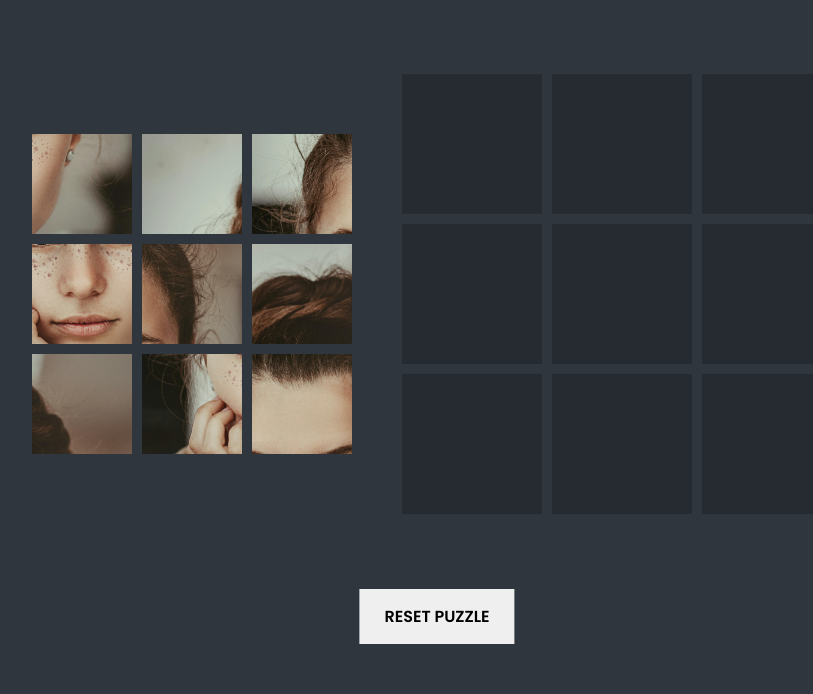
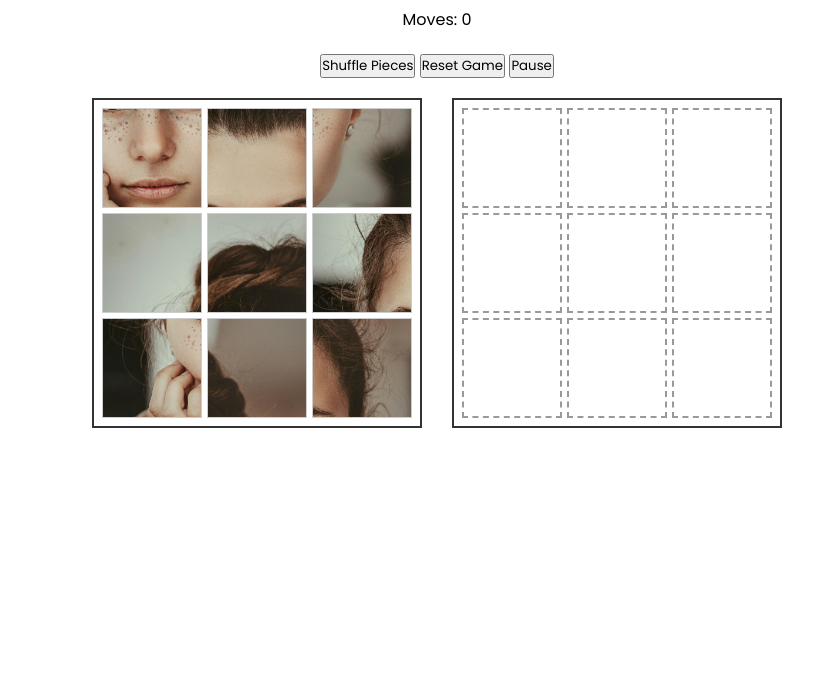
Before and after one commit to BuhleMtshali/image-puzzle-game, a plain HTML site: page index.html in a window 1280 px wide. Shown: the part 106-800 px from the top of the page, without its empty margins (203-1016 px from the left). Drawn offline with Linux system fonts and the light colour scheme; a web font is replaced by a local one.

Commit message:
updated the files

```diff
--- a/app.css
+++ b/app.css
@@ -8,64 +8,44 @@
     font-family: 'Poppins', sans-serif;
 }
 
-body{
+body {
+    font-family: Arial, sans-serif;
+    text-align: center;
+    margin: 20px;
+}
+.container {
     display: flex;
     justify-content: center;
-    align-items: center;
-    min-height: 100vh;
-    background-color: #2f363e;
-    gap: 50px;
+    gap: 30px;
+    margin-top: 20px;
+}
+.drag-area, .board {
+    display: grid;
+    grid-template-columns: repeat(3, 100px);
+    gap: 5px;
+    padding: 8px;
+    border: 2px solid #333;
+}
+.piece {
+    width: 100px;
+    height: 100px;
+    background-color: #f0f0f0;
+    border: 1px solid #ccc;
+    cursor: grab;
+}
+.dropBox {
+    width: 100px;
+    height: 100px;
+    border: 2px dashed #999;
+}
+.controls {
+    margin-top: 20px;
+}
+.info {
+    margin: 10px 0;
 }
 
-.drag{
-    position: relative;
-    display: flex;
-    justify-content: center;
-    align-items: center;
-    flex-wrap: wrap;
-    width: 320px;
-    gap: 10px;
-    cursor: grab;
+.piece{
+    background-size: cover;
+    background-repeat: no-repeat;
 }
-
-.drag .dragbox{
-    position: relative;
-    width: 100px;
-    height: 100px;
-    background: #0003;
-}
-
-.images{
-    position: relative;
-    width: 100%;
-    height: 100%;
-    background: var(--img);
-    background-size: cover;
-}
-
-.reset{
-    position: absolute;
-    bottom: 50px;
-    left: 50%;
-    transform: translateX(-50%);
-    padding: 15px 25px;
-    border: none;
-    font-size: 1em;
-    font-weight: 600;
-    text-transform: uppercase;
-    cursor: pointer;
-}
-
-.board{
-    position: relative;
-    display: grid;
-    grid-template-columns: repeat(3, 1fr);
-    gap: 10px;
-}
-
-.dropBox{
-    position: relative;
-    width: 140px;
-    height: 140px;
-    background: #0003;
-}
--- a/app.js
+++ b/app.js
@@ -1,26 +1,144 @@
-//drag function
-function drag(event){
+// //drag function
+// function drag(event){
+//     event.dataTransfer.setData('text', event.target.id);
+// }
+
+// function allowDrop(event){
+//     event.preventDefault();
+// }
+
+// function drop(event){
+//     // event.preventDefault();
+//     // let data = event.dataTransfer.getData('text');
+//     // event.target.appendChild(document.getElementById(data))
+//     event.preventDefault();
+//     let data = event.dataTransfer.getData('text');
+//     let target = event.target;
+
+//     // Check if dropBox already contains an image
+//     if (!target.hasChildNodes()) {
+//         target.appendChild(document.getElementById(data));
+//     }
+// }
+
+// //onload function
+// function shufflePieces() {
+
+//    let parentElement = document.getElementById('drag');
+//     let fragment = document.createDocumentFragment();
+//     while(parentElement.children.length){
+//         fragment.appendChild(parentElement.children[Math.floor(Math.random() * parentElement.children.length)])
+//     }
+
+//     parentElement.appendChild(fragment)
+// }
+
+// function checkWin() {
+//     const boxes = document.querySelectorAll('.dropBox');
+//     let correct = 0;
+
+//     boxes.forEach((box, index) => {
+//         if (box.firstChild && box.firstChild.id === `block${index + 1}`) {
+//             correct++;
+//         }
+//     });
+
+//     if (correct === 9) {
+//         alert('Congratulations! You solved the puzzle!');
+//     }
+// }
+
+// Updated sliding puzzle game with timer, move counter, and win condition
+
+let timer;
+let seconds = 0;
+let moves = 0;
+let isPaused = false;
+
+function startTimer() {
+    clearInterval(timer);
+    timer = setInterval(() => {
+        if (!isPaused) {
+            seconds++;
+            document.getElementById('timer').innerText = `Time: ${seconds}s`;
+        }
+    }, 1000);
+}
+
+function toggleTimer() {
+    isPaused = !isPaused;
+    document.getElementById('pauseBtn').innerText = isPaused ? 'Continue' : 'Pause';
+}
+
+function shufflePieces() {
+    let parentElement = document.getElementById('drag');
+    let fragment = document.createDocumentFragment();
+    let pieces = Array.from(parentElement.children);
+
+    while (pieces.length) {
+        let randomIndex = Math.floor(Math.random() * pieces.length);
+        fragment.appendChild(pieces.splice(randomIndex, 1)[0]);
+    }
+    parentElement.appendChild(fragment);
+
+    resetGame(true);
+}
+
+function resetGame(keepShuffle = false) {
+    let parentElement = document.getElementById('drag');
+    let pieces = Array.from(parentElement.children);
+    if (!keepShuffle) {
+        pieces.sort((a, b) => a.id.localeCompare(b.id));
+        pieces.forEach(piece => parentElement.appendChild(piece));
+    }
+
+    document.querySelectorAll('.dropBox').forEach(box => box.innerHTML = '');
+    seconds = 0;
+    moves = 0;
+    isPaused = false;
+    clearInterval(timer);
+    document.getElementById('timer').innerText = 'Time: 0s';
+    document.getElementById('moves').innerText = 'Moves: 0';
+    document.getElementById('pauseBtn').innerText = 'Pause';
+    startTimer();
+}
+
+function allowDrop(event) {
+    event.preventDefault();
+}
+
+function drag(event) {
     event.dataTransfer.setData('text', event.target.id);
 }
 
-function allowDrop(event){
+function drop(event) {
     event.preventDefault();
+    let data = event.dataTransfer.getData('text');
+    let target = event.target;
+
+    if (!target.hasChildNodes()) {
+        target.appendChild(document.getElementById(data));
+        moves++;
+        document.getElementById('moves').innerText = `Moves: ${moves}`;
+        checkWin();
+    }
 }
 
-function drop(event){
-    event.preventDefault();
-    let data = event.dataTransfer.getData('text');
-    event.target.appendChild(document.getElementById(data))
+function checkWin() {
+    const boxes = document.querySelectorAll('.dropBox');
+    let correct = 0;
+    boxes.forEach((box, index) => {
+        if (box.firstChild && box.firstChild.id === `block${index + 1}`) {
+            correct++;
+        }
+    });
+
+    if (correct === 9) {
+        clearInterval(timer);
+        setTimeout(() => alert(`Congratulations! You solved the puzzle in ${moves} moves and ${seconds} seconds!`), 100);
+    }
 }
 
-//onload function
 window.onload = () => {
-
-   let parentElement = document.getElementById('drag');
-    let fragment = document.createDocumentFragment();
-    while(parentElement.children.length){
-        fragment.appendChild(parentElement.children[Math.floor(Math.random() * parentElement.children.length)])
-    }
-
-    parentElement.appendChild(fragment)
-}
+    shufflePieces();
+};
--- a/index.html
+++ b/index.html
@@ -7,69 +7,42 @@
 <link rel="stylesheet" href="app.css">
 <title>Sliding Image Puzzle</title>
 </head>
-<body>
-   <div class="drag" id="drag">
-    <div class="dragbox">
-    <div class="images" draggable="true" id="block1" style="--img:url(assets/p1.jpg)" ondragstart="drag(event)"></div>
-    </div>
-    <!-- end of images div 1-->
+    <body>
+        <h1>Sliding Puzzle Game</h1>
+        <div class="info" id="timer">Time: 0s</div>
+        <div class="info" id="moves">Moves: 0</div>
 
-    <div class="dragbox">
-    <div class="images" draggable="true" id="block2" style="--img:url(assets/p2.jpg)" ondragstart="drag(event)"></div>
-    </div>
-    <!-- end of images div 2-->
+        <div class="controls">
+            <button onclick="shufflePieces()">Shuffle Pieces</button>
+            <button onclick="resetGame()">Reset Game</button>
+            <button id="pauseBtn" onclick="toggleTimer()">Pause</button>
+        </div>
 
-    <div class="dragbox">
-    <div class="images" draggable="true" id="block3" style="--img:url(assets/p3.jpg)" ondragstart="drag(event)"></div>
-    </div>
-    <!-- end of images div 3-->
+        <div class="container">
+            <div id="drag" class="drag-area">
+                <div id="block1" class="piece" draggable="true" ondragstart="drag(event)" style="background-image: url('assets/p1.jpg');"></div>
+                <div id="block2" class="piece" draggable="true" ondragstart="drag(event)" style="background-image: url('assets/p2.jpg');"></div>
+                <div id="block3" class="piece" draggable="true" ondragstart="drag(event)" style="background-image: url('assets/p3.jpg');"></div>
+                <div id="block4" class="piece" draggable="true" ondragstart="drag(event)" style="background-image: url('assets/p4.jpg');"></div>
+                <div id="block5" class="piece" draggable="true" ondragstart="drag(event)" style="background-image: url('assets/p5.jpg');"></div>
+                <div id="block6" class="piece" draggable="true" ondragstart="drag(event)" style="background-image: url('assets/p6.jpg');"></div>
+                <div id="block7" class="piece" draggable="true" ondragstart="drag(event)" style="background-image: url('assets/p7.jpg');"></div>
+                <div id="block8" class="piece" draggable="true" ondragstart="drag(event)" style="background-image: url('assets/p8.jpg');"></div>
+                <div id="block9" class="piece" draggable="true" ondragstart="drag(event)" style="background-image: url('assets/p9.jpg');"></div>
+            </div>
 
-    <div class="dragbox">
-    <div class="images" draggable="true" id="block4" style="--img:url(assets/p4.jpg)" ondragstart="drag(event)"></div>
-    </div>
-    <!-- end of images div 4-->
-
-    <div class="dragbox">
-    <div class="images" draggable="true" id="block5" style="--img:url(assets/p5.jpg)" ondragstart="drag(event)"></div>
-    </div>
-    <!-- end of images div 5-->
-
-    <div class="dragbox">
-    <div class="images" draggable="true" id="block6" style="--img:url(assets/p6.jpg)" ondragstart="drag(event)"></div>
-    </div>
-    <!-- end of images div 6-->
-
-    <div class="dragbox">
-    <div class="images" draggable="true" id="block7" style="--img:url(assets/p7.jpg)" ondragstart="drag(event)"></div>
-    </div>
-    <!-- end of images div 7-->
-
-    <div class="dragbox">
-    <div class="images" draggable="true" id="block8" style="--img:url(assets/p8.jpg)" ondragstart="drag(event)"></div>
-    </div>
-    <!-- end of images div 8-->
-
-    <div class="dragbox">
-    <div class="images" draggable="true" id="block9" style="--img:url(assets/p9.jpg)" ondragstart="drag(event)"></div>
-   </div>
-    <!-- end of images div 9-->
-   </div>
-   <!-- end of drag div -->
-
-   <!-- board div -->
-   <div class="board">
-    <div class="dropBox" ondrop="drop(event)" ondragover="allowDrop(event)"></div>
-    <div class="dropBox"  ondrop="drop(event)" ondragover="allowDrop(event)"></div>
-    <div class="dropBox"  ondrop="drop(event)" ondragover="allowDrop(event)"></div>
-    <div class="dropBox"  ondrop="drop(event)" ondragover="allowDrop(event)"></div>
-    <div class="dropBox"  ondrop="drop(event)" ondragover="allowDrop(event)"></div>
-    <div class="dropBox"  ondrop="drop(event)" ondragover="allowDrop(event)"></div>
-    <div class="dropBox"  ondrop="drop(event)" ondragover="allowDrop(event)"></div>
-    <div class="dropBox"  ondrop="drop(event)" ondragover="allowDrop(event)"></div>
-    <div class="dropBox"  ondrop="drop(event)" ondragover="allowDrop(event)"></div>
-   </div>
-
-<button class="reset" onclick="window.location.reload()">Reset Puzzle</button>
+            <div class="board" id="board">
+                <div class="dropBox" ondrop="drop(event)" ondragover="allowDrop(event)"></div>
+                <div class="dropBox" ondrop="drop(event)" ondragover="allowDrop(event)"></div>
+                <div class="dropBox" ondrop="drop(event)" ondragover="allowDrop(event)"></div>
+                <div class="dropBox" ondrop="drop(event)" ondragover="allowDrop(event)"></div>
+                <div class="dropBox" ondrop="drop(event)" ondragover="allowDrop(event)"></div>
+                <div class="dropBox" ondrop="drop(event)" ondragover="allowDrop(event)"></div>
+                <div class="dropBox" ondrop="drop(event)" ondragover="allowDrop(event)"></div>
+                <div class="dropBox" ondrop="drop(event)" ondragover="allowDrop(event)"></div>
+                <div class="dropBox" ondrop="drop(event)" ondragover="allowDrop(event)"></div>
+            </div>
+        </div>
 <script src="app.js"></script>
 </body>
 </html>
```
